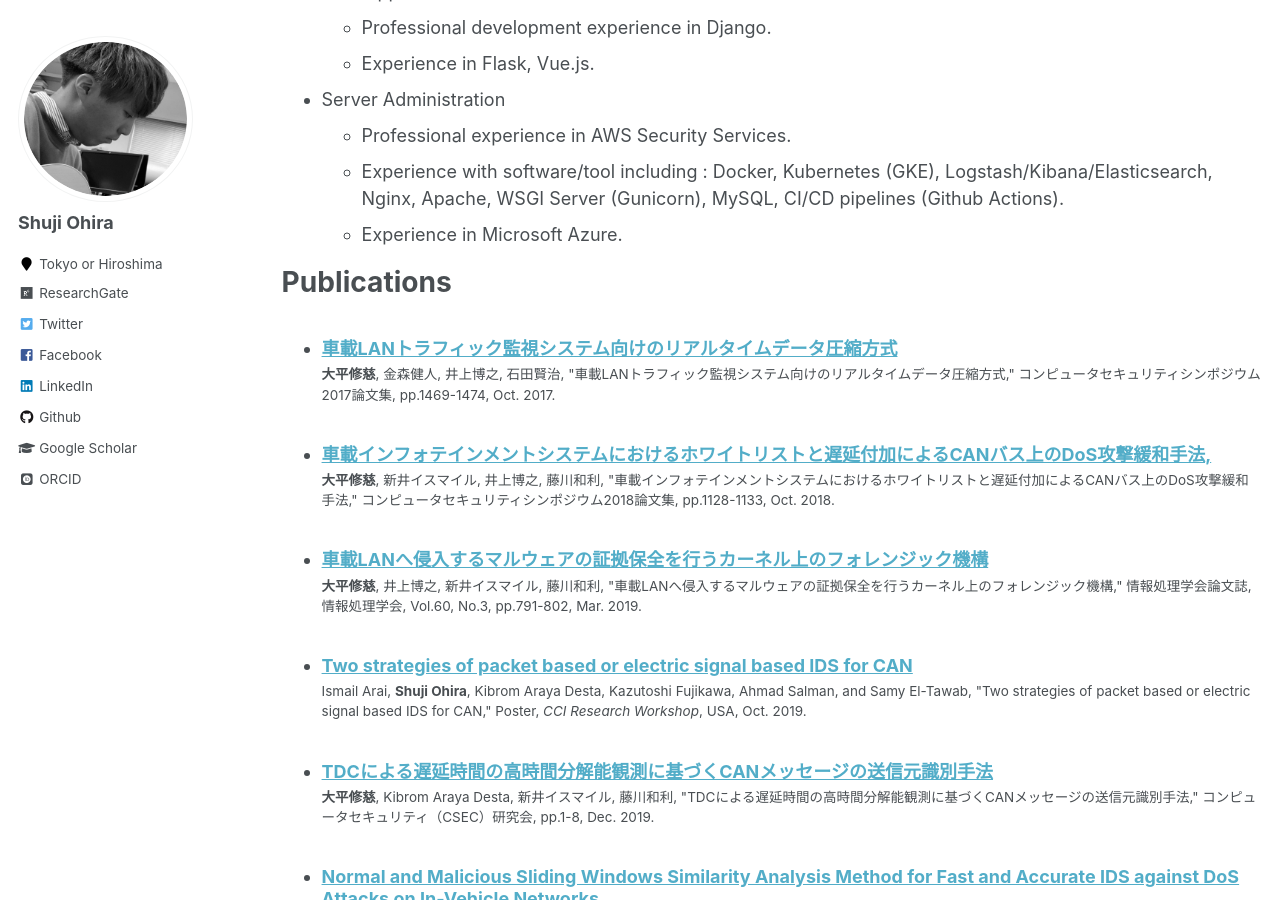
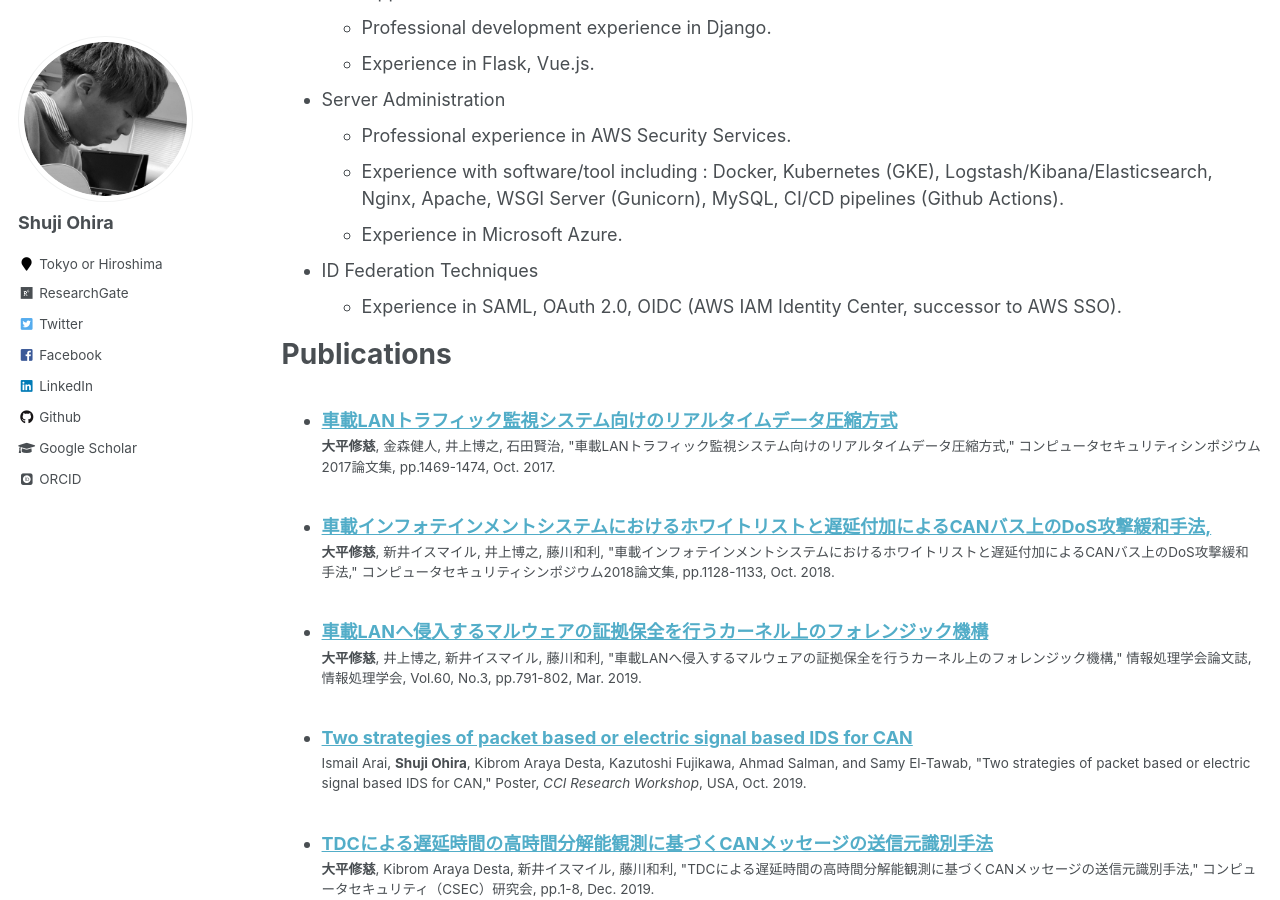
Before and after one commit to shuji-oh/shuji-oh.github.io, a Jekyll site: the page built from _pages/cv.md, in a window 1280 px wide and 900 px high, scrolled down 1112 px. Built offline with Jekyll 4.4.1, drawn with Linux system fonts in a browser that asks for light colours; some web fonts are replaced; some of the changed text lies outside the part shown.

```diff
--- a/_pages/cv.md
+++ b/_pages/cv.md
@@ -48,6 +48,8 @@ Skills
   * Professional experience in AWS Security Services.
   * Experience with software/tool including : Docker, Kubernetes (GKE), Logstash/Kibana/Elasticsearch, Nginx, Apache, WSGI Server (Gunicorn), MySQL, CI/CD pipelines (Github Actions).
   * Experience in Microsoft Azure.
+* ID Federation Techniques
+  * Experience in SAML, OAuth 2.0, OIDC (AWS IAM Identity Center, successor to AWS SSO).
 
 Publications
 ======
```
Also changed, not shown: other parts of _pages/cv.md (+2 -1 lines).
